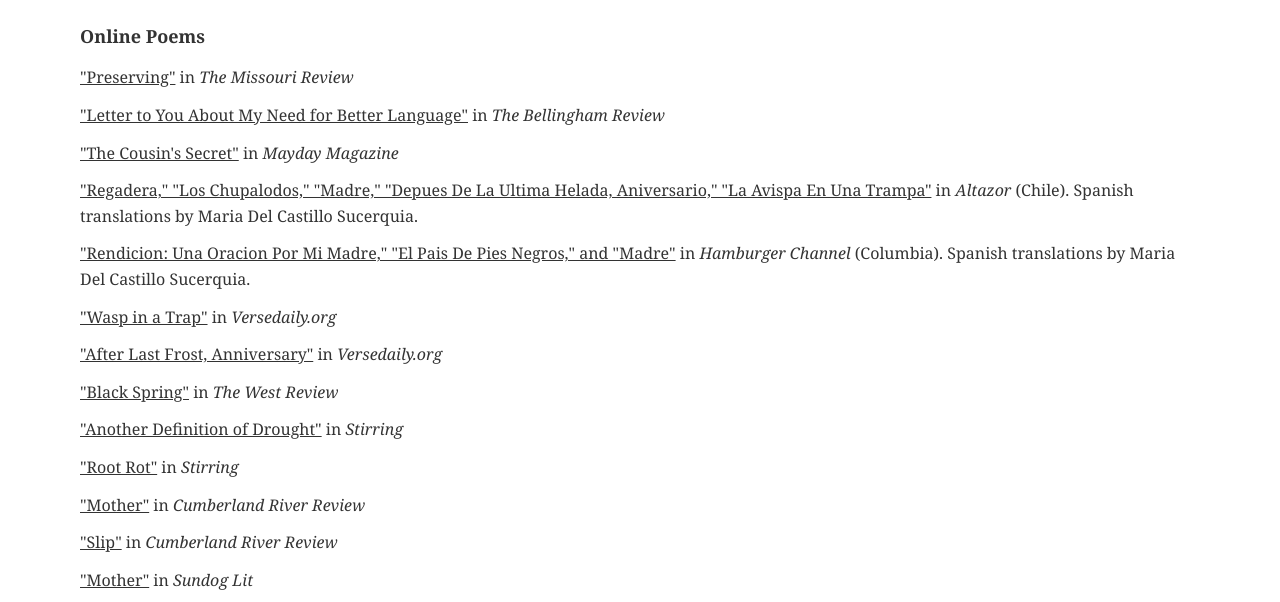
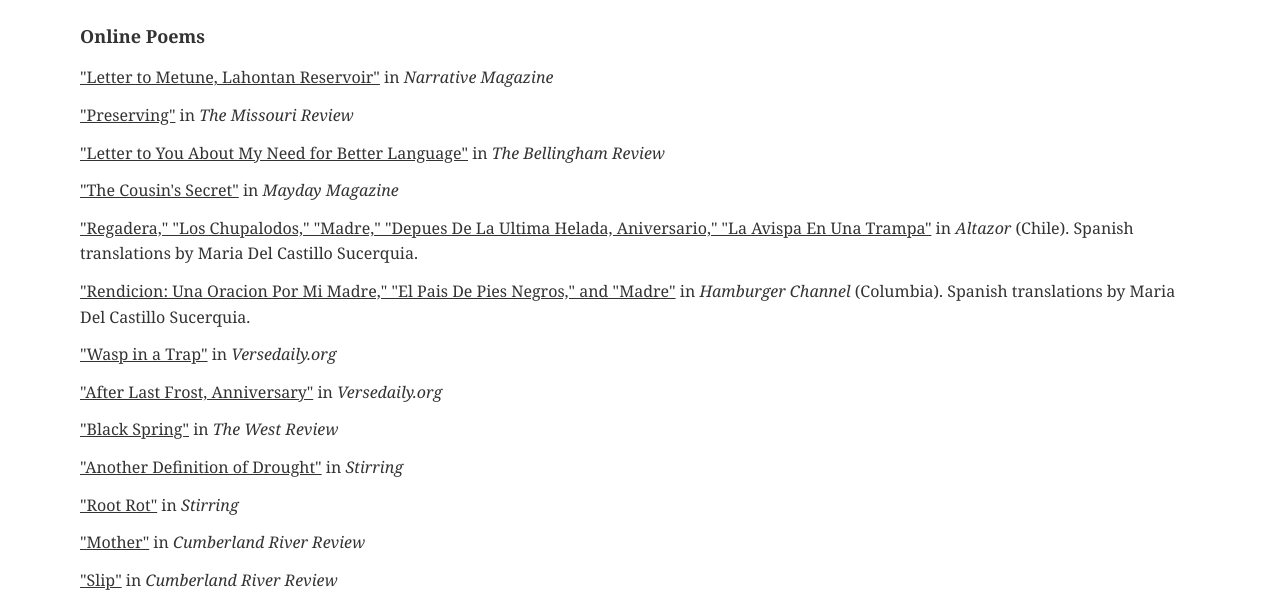
Before and after one commit to lindsay-wilson/lindsay-wilson.github.io, a plain HTML site: page publications.html in a window 1280 px wide. Shown: the part 185-787 px from the top of the page. Drawn offline with Linux system fonts and the light colour scheme.

Commit message:
new narrative pub

```diff
--- a/publications.html
+++ b/publications.html
@@ -46,6 +46,8 @@
             <div style="margin-bottom: 40px;">
                 <h3 style="font-size: 18px; margin-bottom: 15px;">Online Poems</h3>
                 <ul style="list-style: none; line-height: 1.6;">
+                    <li style="margin-bottom: 12px;"><a href="https://www.narrativemagazine.com/issues/fall-2025/poetry/letter-metune-lahontan-reservoir-lindsay-wilson" target="_blank" style="color: #333; text-decoration: underline;">"Letter to Metune, Lahontan Reservoir"</a> in <em>Narrative Magazine</em></li>
+
                     <li style="margin-bottom: 12px;"><a href="https://missourireview.com/lindsay-wilson-preserving" target="_blank" style="color: #333; text-decoration: underline;">"Preserving"</a> in <em>The Missouri Review</em></li>
 
                     <li style="margin-bottom: 12px;"><a href="https://bhreview.org/articles/letter-to-you-about-my-need-for-better-language/" target="_blank" style="color: #333; text-decoration: underline;">"Letter to You About My Need for Better Language"</a> in <em>The Bellingham Review</em></li>
```
